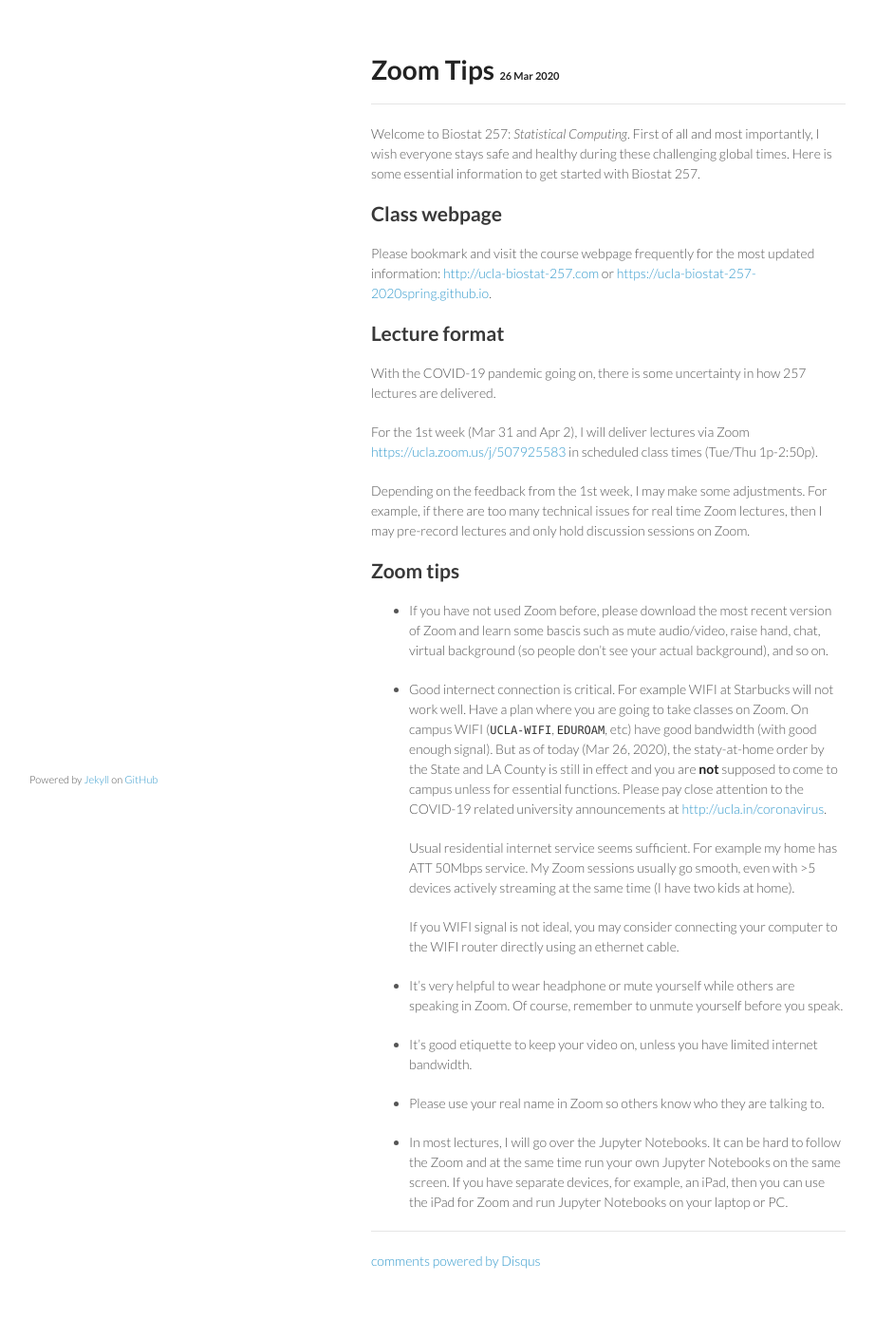
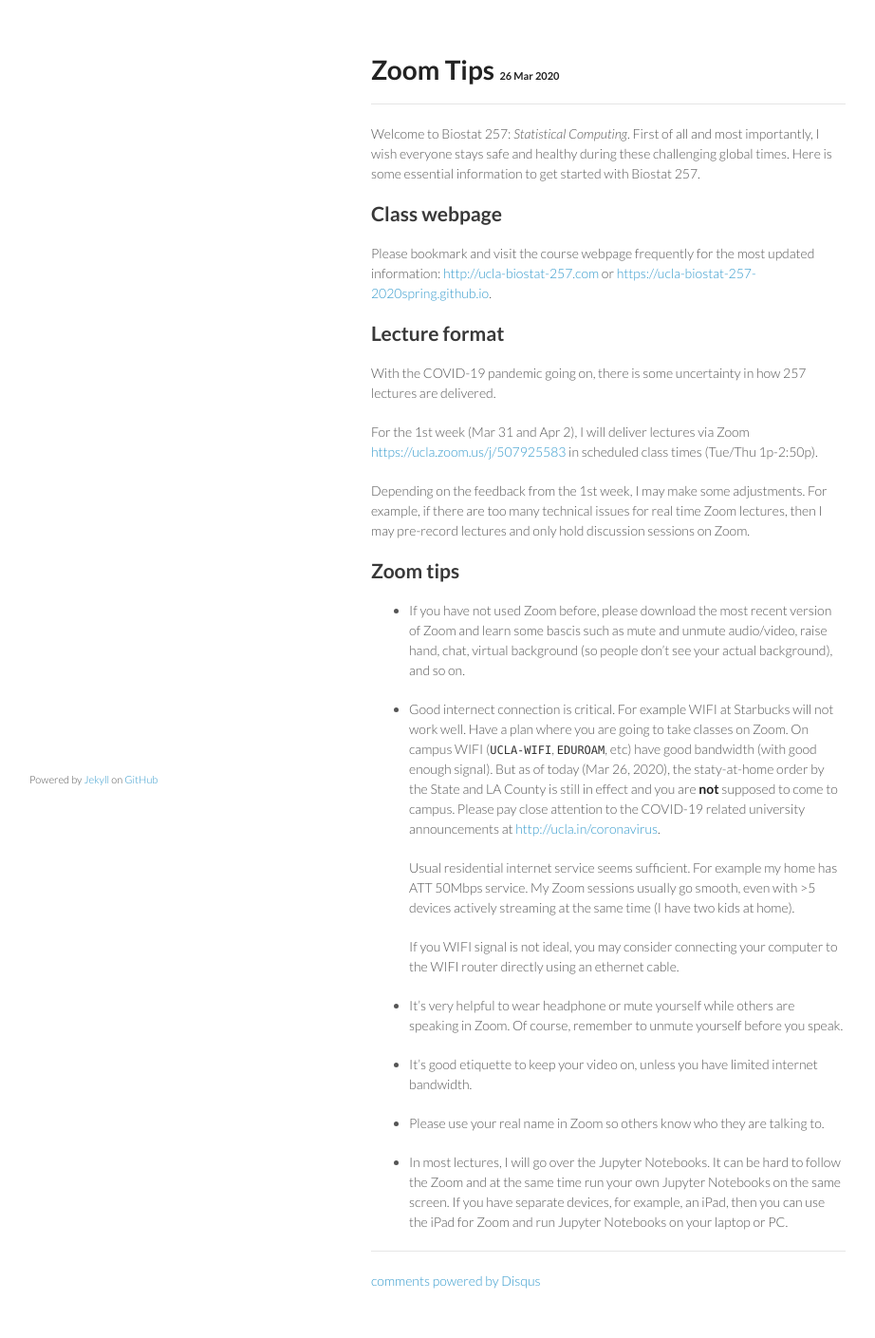
Before and after one commit to ucla-biostat-257-2020spring/ucla-biostat-257-2020spring.github.io, a Jekyll site: the page built from _posts/2020-03-26-preclass.md, in a window 1280 px wide. Shown: the whole page at 95% size, without its empty margins (179-1101 px from the left). Built offline with Jekyll 4.4.1, drawn with Linux system fonts in a browser that asks for light colours; comment, search, counter and statistics services are not loaded; before the commit the page ends 1388 px from its top, so only the background shows below that.

Commit message:
minor edits

```diff
--- a/_posts/2020-03-26-preclass.md
+++ b/_posts/2020-03-26-preclass.md
@@ -21,9 +21,9 @@ Depending on the feedback from the 1st week, I may make some adjustments. For ex
 
 ## Zoom tips
 
-- If you have not used Zoom before, please download the most recent version of Zoom and learn some bascis such as mute audio/video, raise hand, chat, virtual background (so people don't see your actual background), and so on.
+- If you have not used Zoom before, please download the most recent version of Zoom and learn some bascis such as mute and unmute audio/video, raise hand, chat, virtual background (so people don't see your actual background), and so on.
 
-- Good internect connection is critical. For example WIFI at Starbucks will not work well. Have a plan where you are going to take classes on Zoom. On campus WIFI (`UCLA-WIFI`, `EDUROAM`, etc) have good bandwidth (with good enough signal). But as of today (Mar 26, 2020), the staty-at-home order by the State and LA County is still in effect and you are **not** supposed to come to campus unless for essential functions. Please pay close attention to the COVID-19 related university announcements at <http://ucla.in/coronavirus>.
+- Good internect connection is critical. For example WIFI at Starbucks will not work well. Have a plan where you are going to take classes on Zoom. On campus WIFI (`UCLA-WIFI`, `EDUROAM`, etc) have good bandwidth (with good enough signal). But as of today (Mar 26, 2020), the staty-at-home order by the State and LA County is still in effect and you are **not** supposed to come to campus. Please pay close attention to the COVID-19 related university announcements at <http://ucla.in/coronavirus>.
 
   Usual residential internet service seems sufficient. For example my home has ATT 50Mbps service. My Zoom sessions usually go smooth, even with >5 devices actively streaming at the same time (I have two kids at home).
 
```
